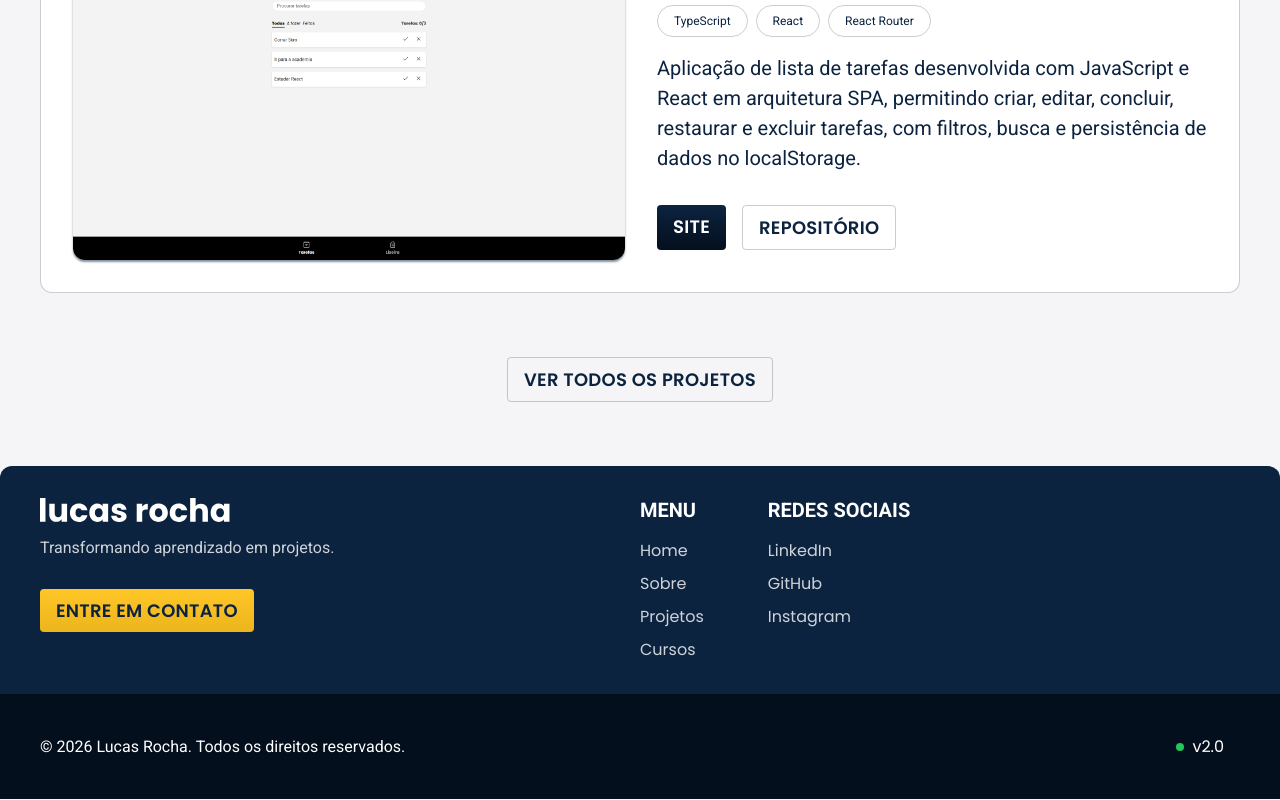
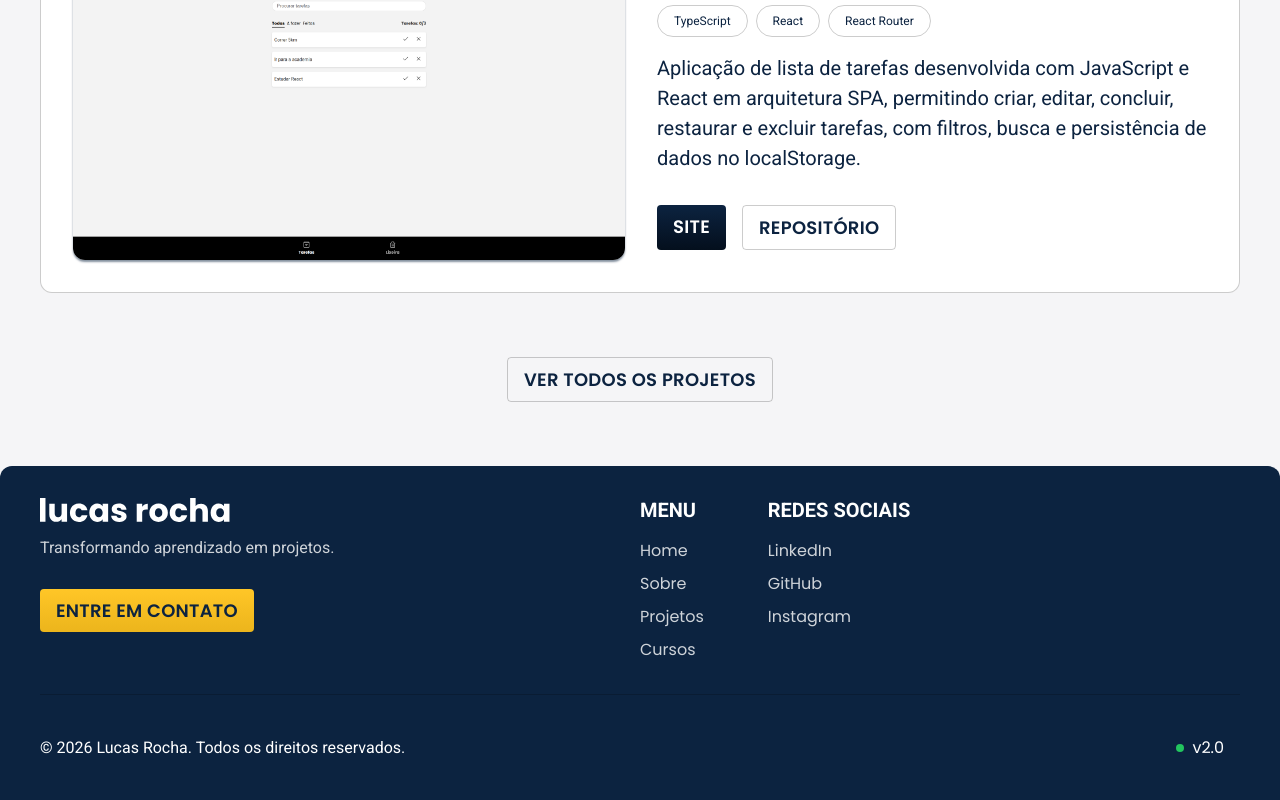
Before and after one commit to lucasrochabz/portfolio, a React (Vite) app: page / in a window 1280 px wide. Shown: the part 1725-2525 px from the top of the page. Built offline with nearby package versions, Linux system fonts and the light colour scheme.

Commit message:
add NotFoundPage

```diff
--- a/src/components/Footer/Footer.jsx
+++ b/src/components/Footer/Footer.jsx
@@ -14,8 +14,8 @@ const navigationLinks = [
 
 const Footer = () => {
   return (
-    <footer>
-      <header className={styles.header}>
+    <footer className={styles.footerBg}>
+      <div className={styles.footer}>
         <div className={styles.content}>
           <div className={styles.brand}>
             <Logo />
@@ -65,9 +65,6 @@ const Footer = () => {
             </div>
           </nav>
         </div>
-      </header>
-
-      <section className={styles.section}>
         <div className={styles.copyright}>
           <p>{profile.copyright}</p>
 
@@ -75,7 +72,7 @@ const Footer = () => {
             {profile.version}
           </Link.Root>
         </div>
-      </section>
+      </div>
     </footer>
   );
 };
--- a/src/components/Footer/Footer.module.css
+++ b/src/components/Footer/Footer.module.css
@@ -1,16 +1,23 @@
-.header {
+.footerBg {
   background-color: var(--primary-color);
+  border-radius: var(--radius-lg) var(--radius-lg) 0 0;
   padding: 2rem 0px;
-  border-radius: var(--radius-lg) var(--radius-lg) 0 0;
+}
+
+.footer {
+  color: var(--white-color);
+  max-width: 1200px;
+  margin: 0 auto;
 }
 
 .content {
-  max-width: 1200px;
   display: grid;
   grid-template-columns: 1fr 1fr;
   justify-items: start;
   align-items: start;
-  margin: 0 auto;
+  border-bottom: 1px solid var(--color-border);
+  padding-bottom: 2rem;
+  margin-bottom: 2rem;
 }
 
 .brand {
@@ -21,13 +28,11 @@
 }
 
 .tagline {
-  color: var(--white-color);
   opacity: 0.8;
   margin-bottom: var(--space-md);
 }
 
 .links {
-  color: var(--white-color);
   display: flex;
   flex-wrap: wrap;
   align-items: start;
@@ -47,23 +52,14 @@
   margin-bottom: var(--space-md);
 }
 
-.section {
-  background-color: #040f1d;
-  color: var(--white-color);
-  padding: 2rem 0px;
-}
-
 .copyright {
-  max-width: 1200px;
   display: flex;
   justify-content: space-between;
   align-items: center;
-  text-align: center;
-  margin: 0 auto;
 }
 
 @media (max-width: 800px) {
-  .header {
+  .footerBg {
     padding: 2rem 1.5rem;
   }
   .content {
@@ -74,11 +70,9 @@
     flex-direction: column;
     gap: var(--space-lg);
   }
-  .section {
-    padding: 2rem 1.5rem;
-  }
   .copyright {
     flex-wrap: wrap;
+    text-align: center;
     justify-content: center;
     gap: var(--space-md);
   }
--- a/src/components/Link/Link.module.css
+++ b/src/components/Link/Link.module.css
@@ -24,6 +24,7 @@
 
 .cta {
   background: linear-gradient(var(--secondary-color), #ecb51c);
+  color: var(--primary-color);
 }
 
 .icon {
--- /dev/null
+++ b/src/pages/NotFoundPage/NotFoundPage.jsx
@@ -0,0 +1,14 @@
+import { Layout } from '@/components/Layout';
+import { Heading } from '@/components/Heading';
+import { Link } from '@/components/Link';
+
+const NotFoundPage = () => {
+  return (
+    <Layout>
+      <Heading>Página não encontrada</Heading>
+      <Link.Root to="/">Voltar para a página inicial</Link.Root>
+    </Layout>
+  );
+};
+
+export default NotFoundPage;
--- /dev/null
+++ b/src/pages/NotFoundPage/index.js
@@ -0,0 +1 @@
+export { default as NotFoundPage } from './NotFoundPage';
--- a/src/pages/ProjectsPage/ProjectsPage.jsx
+++ b/src/pages/ProjectsPage/ProjectsPage.jsx
@@ -3,7 +3,6 @@ import { Layout } from '@/components/Layout';
 import { Heading } from '@/components/Heading';
 import { ProjectList } from '@/components/ProjectList';
 
-// fix: resolver depois problema do container no projetcList
 const ProjectsPage = () => {
   const allProjects = projects.items;
 
--- a/src/routes/app.routes.jsx
+++ b/src/routes/app.routes.jsx
@@ -6,8 +6,8 @@ import { ProjectPage } from '@/pages/ProjectPage';
 import { AboutPage } from '@/pages/AboutPage';
 import { CoursePage } from '@/pages/CoursePage';
 import { ChangelogPage } from '@/pages/ChangelogPage';
+import { NotFoundPage } from '@/pages/NotFoundPage';
 
-// fix: add página de rota não encontrada
 export const routes = [
   {
     element: <LayoutRoot />,
@@ -18,6 +18,7 @@ export const routes = [
       { path: ROUTES.ABOUT, element: <AboutPage /> },
       { path: ROUTES.COURSE, element: <CoursePage /> },
       { path: ROUTES.CHANGELOG, element: <ChangelogPage /> },
+      { path: '*', element: <NotFoundPage /> },
     ],
   },
 ];
--- a/src/styles/base/globals.css
+++ b/src/styles/base/globals.css
@@ -1,6 +1,16 @@
 body {
   background-color: var(--base-color);
   color: var(--text-color);
+}
+
+a {
+  display: inline-block;
+  color: inherit;
+  text-decoration: none;
+}
+
+button {
+  cursor: pointer;
 }
 
 img {
@@ -9,17 +19,6 @@ img {
   height: auto;
 }
 
-/* fix: acho que tenho que ajustar só para inline-block */
-a {
-  display: block;
-  text-decoration: none;
-  color: inherit;
-}
-
 ul {
   list-style: none;
 }
-
-button {
-  cursor: pointer;
-}
```
